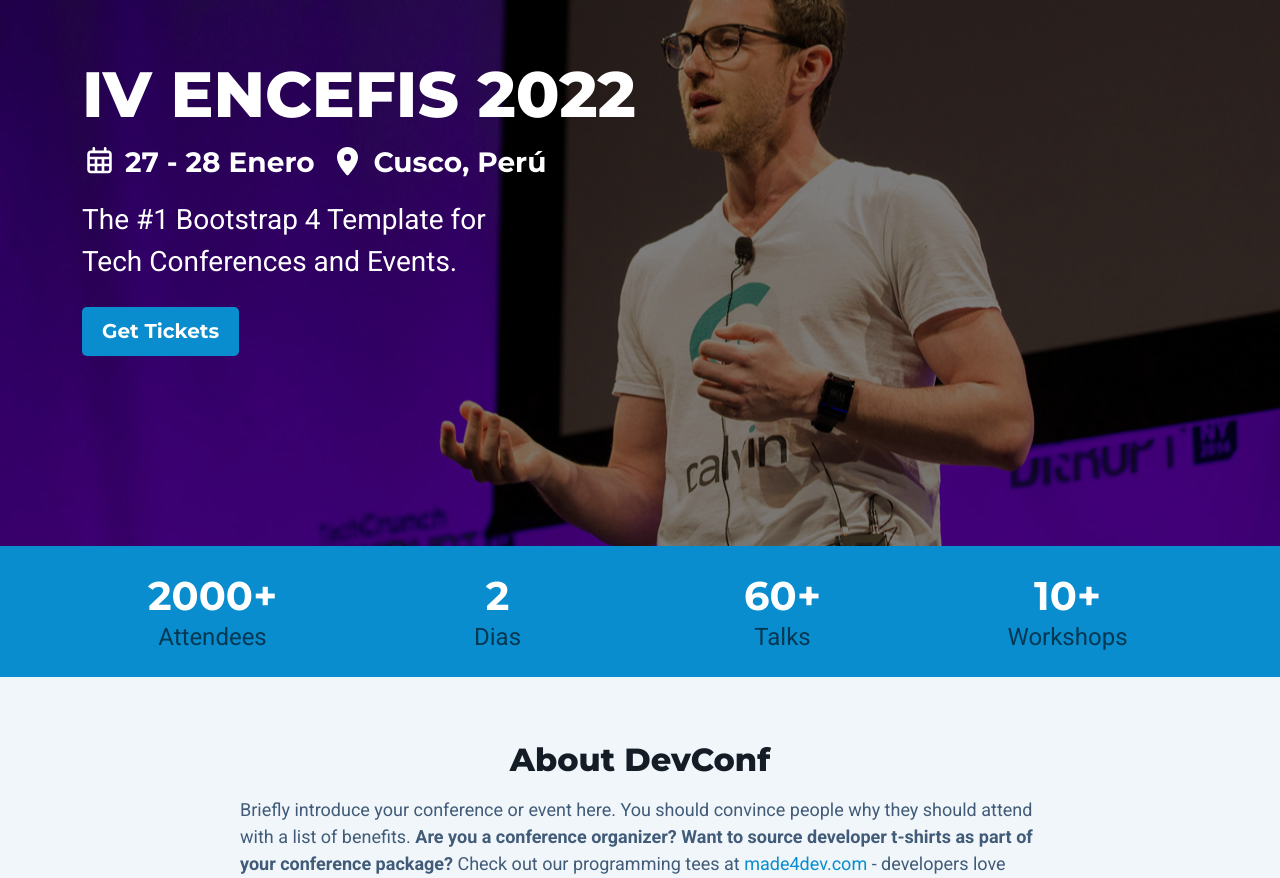
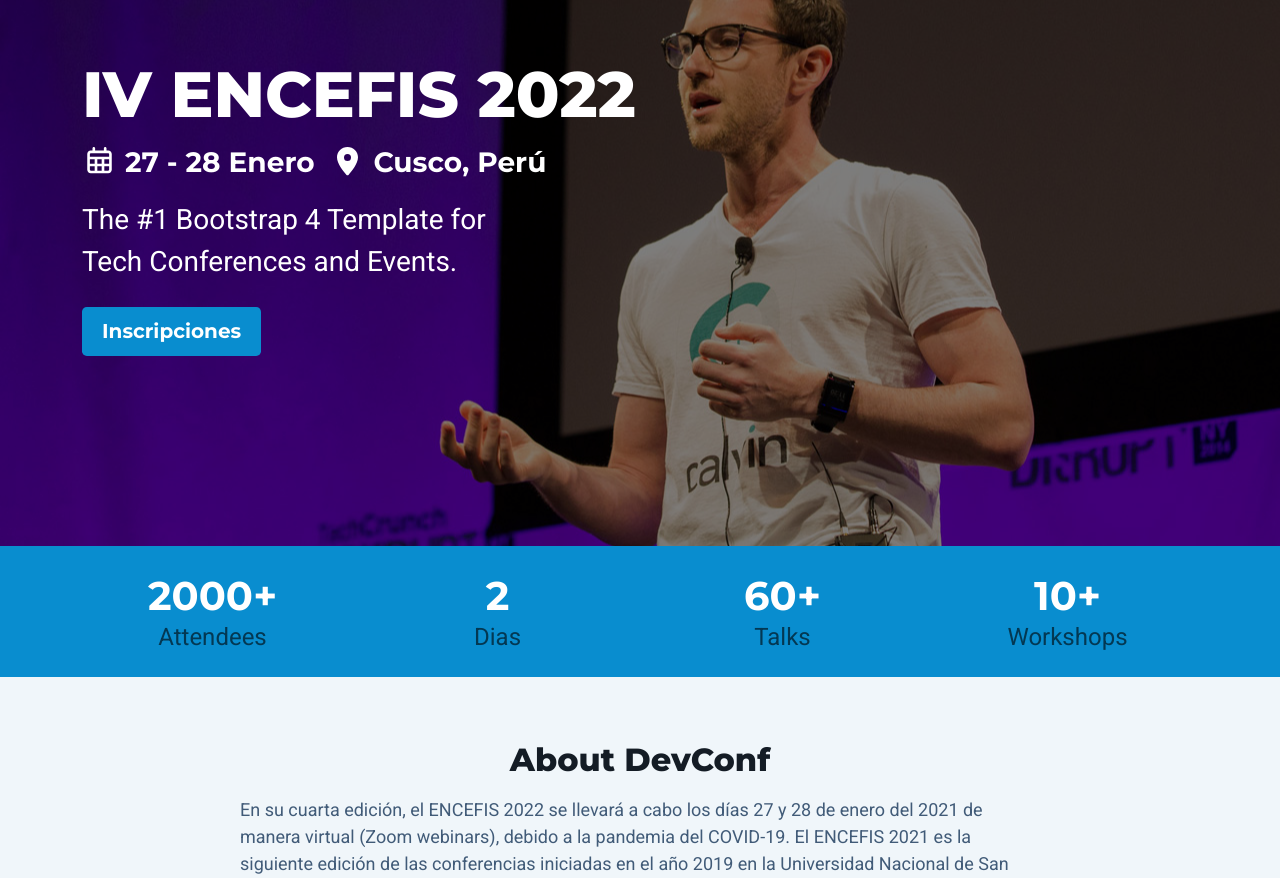
Before and after one commit to encefis/encefis-iv, a plain HTML site: page index.html in a window 1280 px wide. Shown: the part 74-952 px from the top of the page. Drawn offline with Linux system fonts and the light colour scheme.

Commit message:
adding presentation

```diff
--- a/index.html
+++ b/index.html
@@ -71,7 +71,7 @@
 				<h1 class="hero-heading mb-2">IV ENCEFIS 2022</h1>
 				<div class="hero-meta mb-3"><i class="far fa-calendar-alt me-2"></i>27 - 28 Enero <i class="fas fa-map-marker-alt mx-2"></i>Cusco, Perú</div>
 				<div class="hero-intro mb-4">The #1 Bootstrap 4 Template for <br>Tech Conferences and Events.</div>
-				<div class="hero-cta"><a class="btn btn-primary btn-lg" href="https://themes.3rdwavemedia.com/bootstrap-templates/startup/devconf-free-bootstrap-4-conference-template-for-tech-conferences-and-events/" target="_blank">Get Tickets</a></div>
+				<div class="hero-cta"><a class="btn btn-primary btn-lg" href="https://themes.3rdwavemedia.com/bootstrap-templates/startup/devconf-free-bootstrap-4-conference-template-for-tech-conferences-and-events/" target="_blank">Inscripciones</a></div>
 
 			</div><!--//hero-text-block-->
 		</div><!--//container-->
@@ -112,7 +112,7 @@
 	<section id="about-section" class="about-section section theme-bg-light">
 		<div class="container">
 			<h3 class="section-heading text-center mb-3">About DevConf</h3>
-			<div class="section-intro single-col-max mx-auto mb-4">Briefly introduce your conference or event here. You should convince people why they should attend with a list of benefits. <strong>Are you a conference organizer? Want to source developer t-shirts as part of your conference package?</strong> Check out our programming tees at <a href="https://made4dev.com/" target="_blank">made4dev.com</a> - developers love them! Want to get a bulk discount or just want to use one of the t-shirt designs? Please email <a href="mailto:hello@made4dev.com">hello@made4dev.com</a> and we can discuss.</div>
+			<div class="section-intro single-col-max mx-auto mb-4">En su cuarta edición, el ENCEFIS 2022 se llevará a cabo los días 27 y 28 de enero del 2021 de manera virtual (Zoom webinars), debido a la pandemia del COVID-19. El ENCEFIS 2021 es la siguiente edición de las conferencias iniciadas en el año 2019 en la Universidad Nacional de San Antonio Abad del Cusco. Esta serie de eventos anuales reúne a estudiantes, docentes, investigadores y público interesado en los diversos campos de la física teórica y aplicada. En esta edición, el ENCEFIS 2021 contará con la participación de destacados exalumnos de la Escuela Profesional de Física de la UNSAAC; como también con ponentes externos invitados, de reconocida trayectoria en los diversos campos de la física teórica y aplicada..</div>
 			<div class="benefits-list text-center mb-3">
 				<h4 class="text-center mb-4">Why Join Us</h4>
 				<ul class="list-unstyled text-start d-inline-block">
```
